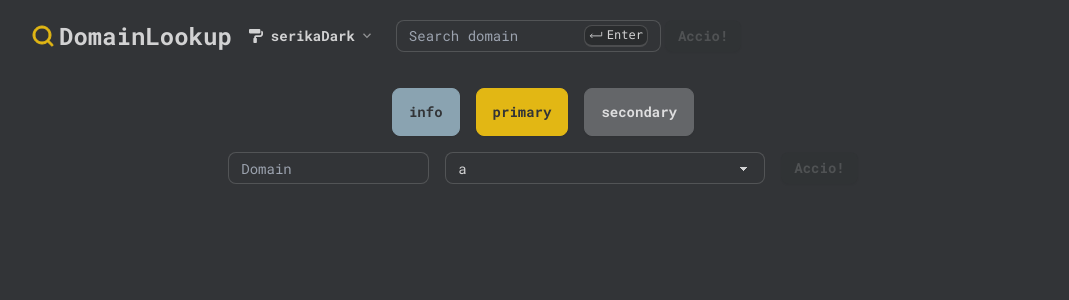
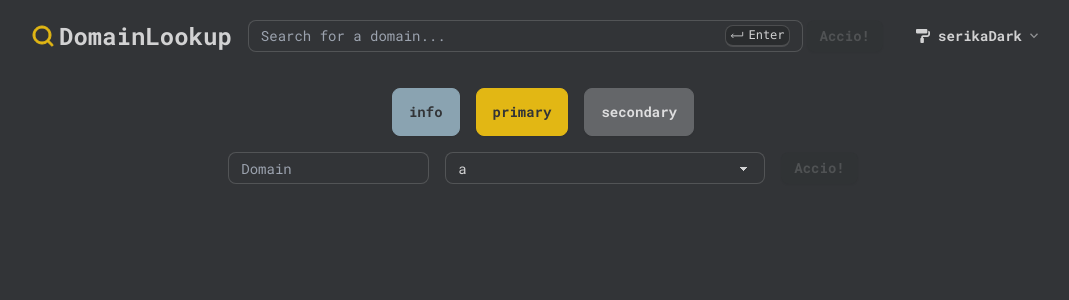
Before and after one commit to Nickslabcode/domain-lookup, a React (Vite) app: page / in a window 1280 px wide. Shown: the top 300 px of the page, without its empty margins (97-1166 px from the left). Built offline with nearby package versions, Linux system fonts and the light colour scheme.

Commit message:
chore: updated navbar layout

```diff
--- a/src/components/Navbar.tsx
+++ b/src/components/Navbar.tsx
@@ -4,22 +4,19 @@ import { IoReturnDownBackSharp } from 'react-icons/io5';
 
 const Navbar = () => {
   return (
-    <div className="flex items-center gap-2 py-4">
+    <div className="flex items-center gap-4 py-4 justify-around">
       <div className="flex">
         <div className="font-semibold text-2xl flex items-center gap-1">
           <RiSearchLine strokeWidth={1} className="text-primary" />
-          <h1>DomainLookup</h1>
-        </div>
-        <div className="flex">
-          <ThemeController />
+          <h1 className="text-center">DomainLookup</h1>
         </div>
       </div>
-      <div className="flex gap-1">
-        <label className="flex items-center input input-sm input-bordered">
+      <div className="flex gap-1 flex-1">
+        <label className="flex items-center input input-sm input-bordered w-full">
           <input
             type="text"
             className="grow"
-            placeholder="Search domain"
+            placeholder="Search for a domain..."
             // onChange={event => setDomain(event.target.value)}
           />
           <kbd className="kbd kbd-sm flex gap-1">
@@ -35,6 +32,9 @@ const Navbar = () => {
           Accio!
         </button>
       </div>
+      <div>
+        <ThemeController />
+      </div>
     </div>
   );
 };
```
